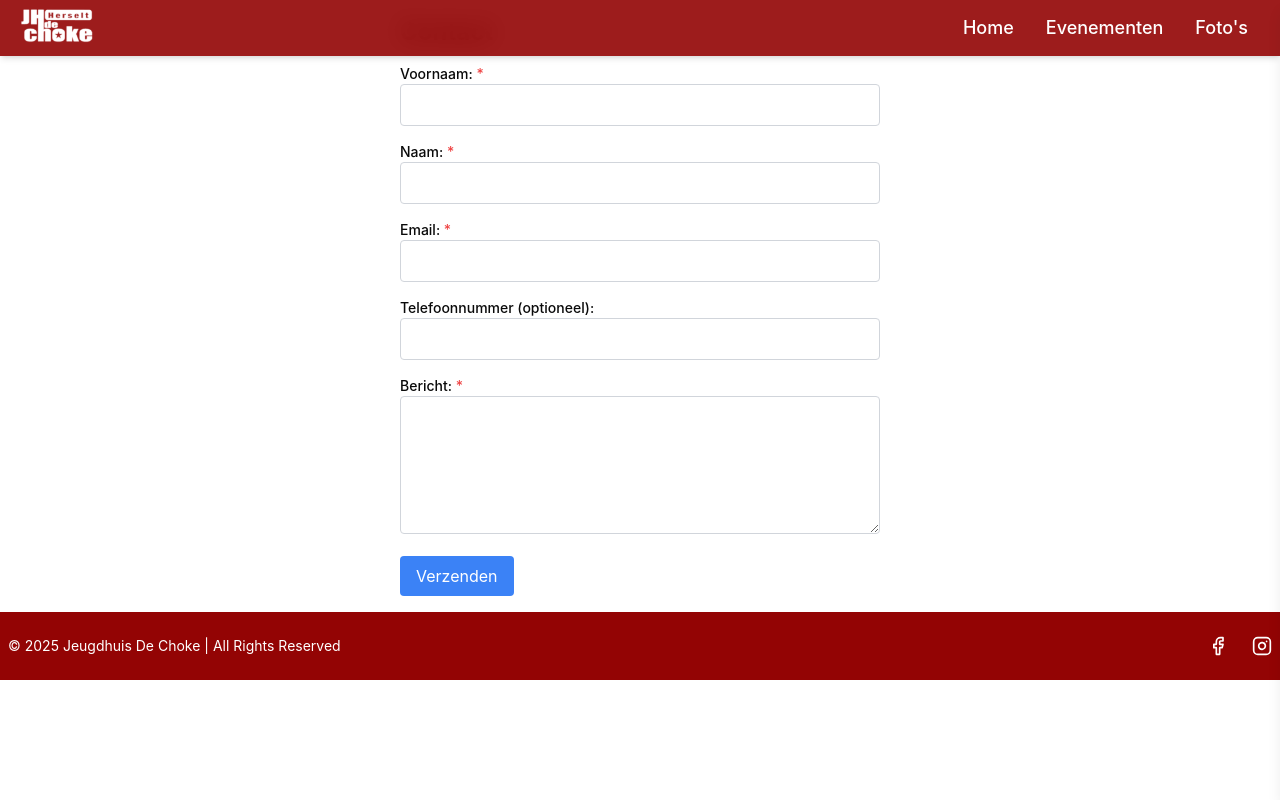
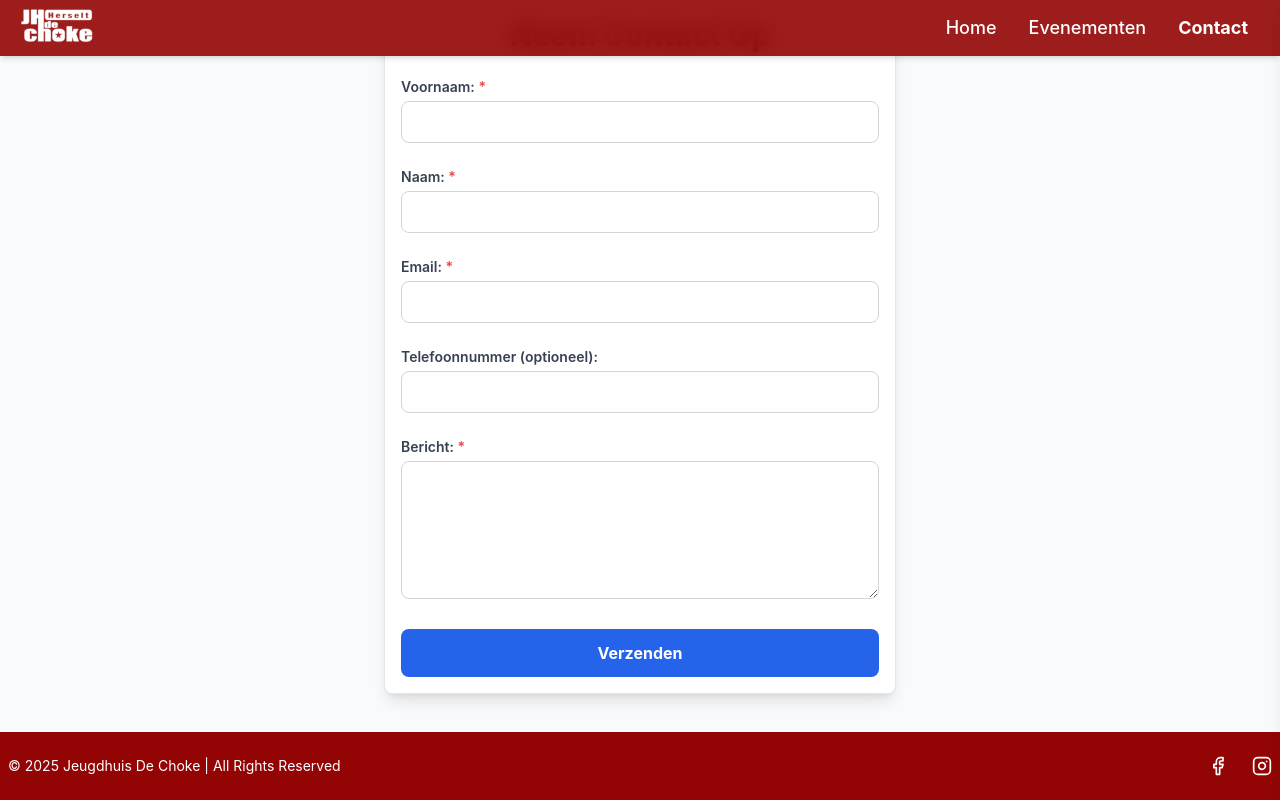
Before and after one commit to deChoke/front-end, a Next.js app: page /contact in a window 1280 px wide. Built offline with nearby package versions, Linux system fonts and the light colour scheme.

Commit message:
Temporary deleted photos page

```diff
--- a/components/navbar.tsx
+++ b/components/navbar.tsx
@@ -49,7 +49,7 @@ const Navbar = () => {
   const navLinks = [
     { href: "/", label: "Home" },
     { href: "/events", label: "Evenementen" },
-    { href: "/photos", label: "Foto's" },
+    { href: "/contact", label: "Contact" },
   ]
 
   return (
--- a/pages/_app.tsx
+++ b/pages/_app.tsx
@@ -5,10 +5,12 @@ import Footer from '../components/footer'
 
 export default function App({ Component, pageProps }: AppProps) {
   return (
-    <>
+    <div className="flex flex-col min-h-screen">
       <Navbar />
-      <Component {...pageProps} />
+      <main className="flex-grow bg-gray-50">
+        <Component {...pageProps} />
+      </main>
       <Footer />
-    </>
+    </div>
   )
 }
--- a/pages/contact/index.tsx
+++ b/pages/contact/index.tsx
@@ -47,11 +47,11 @@ const Contact = () => {
   }
 
   return (
-    <div className="max-w-lg mx-auto p-4">
-      <h1 className="text-2xl font-bold mb-4">Contact</h1>
-      <form onSubmit={handleSubmit} className="space-y-4">
+    <div className="max-w-lg mx-auto p-4 bg-white shadow-lg rounded-lg border border-gray-200">
+      <h1 className="text-3xl font-extrabold text-center text-gray-800 mb-6">Neem Contact Op</h1>
+      <form onSubmit={handleSubmit} className="space-y-6">
         <div>
-          <label htmlFor="firstName" className="block text-sm font-medium">
+          <label htmlFor="firstName" className="block text-sm font-semibold text-gray-700">
             Voornaam: <span className="text-red-500">*</span>
           </label>
           <input
@@ -61,11 +61,11 @@ const Contact = () => {
             value={formData.firstName}
             onChange={handleChange}
             required
-            className="w-full border border-gray-300 rounded p-2"
+            className="w-full mt-1 p-2 border border-gray-300 rounded-lg focus:ring-2 focus:ring-blue-500 focus:outline-none"
           />
         </div>
         <div>
-          <label htmlFor="lastName" className="block text-sm font-medium">
+          <label htmlFor="lastName" className="block text-sm font-semibold text-gray-700">
             Naam: <span className="text-red-500">*</span>
           </label>
           <input
@@ -75,11 +75,11 @@ const Contact = () => {
             value={formData.lastName}
             onChange={handleChange}
             required
-            className="w-full border border-gray-300 rounded p-2"
+            className="w-full mt-1 p-2 border border-gray-300 rounded-lg focus:ring-2 focus:ring-blue-500 focus:outline-none"
           />
         </div>
         <div>
-          <label htmlFor="email" className="block text-sm font-medium">
+          <label htmlFor="email" className="block text-sm font-semibold text-gray-700">
             Email: <span className="text-red-500">*</span>
           </label>
           <input
@@ -89,11 +89,11 @@ const Contact = () => {
             value={formData.email}
             onChange={handleChange}
             required
-            className="w-full border border-gray-300 rounded p-2"
+            className="w-full mt-1 p-2 border border-gray-300 rounded-lg focus:ring-2 focus:ring-blue-500 focus:outline-none"
           />
         </div>
         <div>
-          <label htmlFor="phone" className="block text-sm font-medium">
+          <label htmlFor="phone" className="block text-sm font-semibold text-gray-700">
             Telefoonnummer (optioneel):
           </label>
           <input
@@ -102,11 +102,11 @@ const Contact = () => {
             name="phone"
             value={formData.phone}
             onChange={handleChange}
-            className="w-full border border-gray-300 rounded p-2"
+            className="w-full mt-1 p-2 border border-gray-300 rounded-lg focus:ring-2 focus:ring-blue-500 focus:outline-none"
           />
         </div>
         <div>
-          <label htmlFor="message" className="block text-sm font-medium">
+          <label htmlFor="message" className="block text-sm font-semibold text-gray-700">
             Bericht: <span className="text-red-500">*</span>
           </label>
           <textarea
@@ -116,12 +116,12 @@ const Contact = () => {
             onChange={handleChange}
             rows={5}
             required
-            className="w-full border border-gray-300 rounded p-2"
+            className="w-full mt-1 p-2 border border-gray-300 rounded-lg focus:ring-2 focus:ring-blue-500 focus:outline-none"
           ></textarea>
         </div>
         <button
           type="submit"
-          className="bg-blue-500 text-white px-4 py-2 rounded hover:bg-blue-600"
+          className="w-full py-3 bg-blue-600 text-white font-bold rounded-lg hover:bg-blue-700 focus:ring-4 focus:ring-blue-300 focus:outline-none"
         >
           Verzenden
         </button>
--- a/pages/photos/[albumId].tsx
+++ /dev/null
@@ -1,60 +0,0 @@
-import { useRouter } from "next/router"
-import { useEffect, useState } from "react"
-import Link from "next/link"
-
-interface Photo {
-  id: string
-  url: string
-  created_time: string
-}
-
-export default function AlbumDetailPage() {
-  const router = useRouter()
-  const { albumId } = router.query
-  const [photos, setPhotos] = useState<Photo[]>([])
-  const [loading, setLoading] = useState(false)
-
-  useEffect(() => {
-    if (!albumId) return
-
-    async function fetchPhotos() {
-      setLoading(true)
-      try {
-        const response = await fetch(`/api/photos?albumId=${albumId}`)
-        const data = await response.json()
-        setPhotos(data.photos)
-      } catch (error) {
-        console.error("Fout bij ophalen van foto's:", error)
-      } finally {
-        setLoading(false)
-      }
-    }
-
-    fetchPhotos()
-  }, [albumId])
-
-  return (
-    <div className="container mx-auto px-4 py-10">
-      <h1 className="text-4xl font-bold text-center my-10">Foto's van 20 jaar Choke</h1>
-      {loading ? (
-        <p className="text-center">Laden...</p>
-      ) : Array.isArray(photos) && photos.length > 0 ? (
-        <div className="grid grid-cols-1 sm:grid-cols-2 md:grid-cols-3 lg:grid-cols-4 gap-4">
-          {photos.map((photo) => (
-            <img
-              key={photo.id}
-              src={photo.url}
-              alt="Foto uit album"
-              className="rounded shadow"
-              onError={(e) => {
-                (e.target as HTMLImageElement).src = "/images/default-photo.jpg"
-              }}
-            />
-          ))}
-        </div>
-      ) : (
-        <p className="text-center">Geen foto's gevonden.</p>
-      )}
-    </div>
-  )
-}
--- a/pages/photos/index.tsx
+++ /dev/null
@@ -1,38 +0,0 @@
-// pages/photos.tsx
-import Link from "next/link"
-import BundleCard from "../../components/bundelCard"
-
-interface PhotosPageProps {
-  albumId: string
-}
-
-export default function PhotosPage({ albumId }: PhotosPageProps) {
-  return (
-    <div className="min-h-screen bg-gray-50">
-      <div className="container mx-auto px-4 py-16">
-        <h1 className="text-4xl font-bold text-center mb-12 text-gray-800">Foto Albums</h1>
-        <div className="grid grid-cols-1 md:grid-cols-2 lg:grid-cols-3 gap-6 max-w-6xl mx-auto">
-          <Link href={`/photos/${albumId}`} legacyBehavior>
-            <a className="transform transition-transform hover:scale-105">
-              <BundleCard title="20 jaar Choke" onClick={() => {}} />
-            </a>
-          </Link>
-        </div>
-      </div>
-    </div>
-  )
-}
-
-export async function getStaticProps() {
-  const albumId = process.env.FACEBOOK_ALBUM_ID
-
-  if (!albumId) {
-    throw new Error('FACEBOOK_ALBUM_ID is not configured')
-  }
-
-  return {
-    props: {
-      albumId,
-    },
-  }
-}
```
